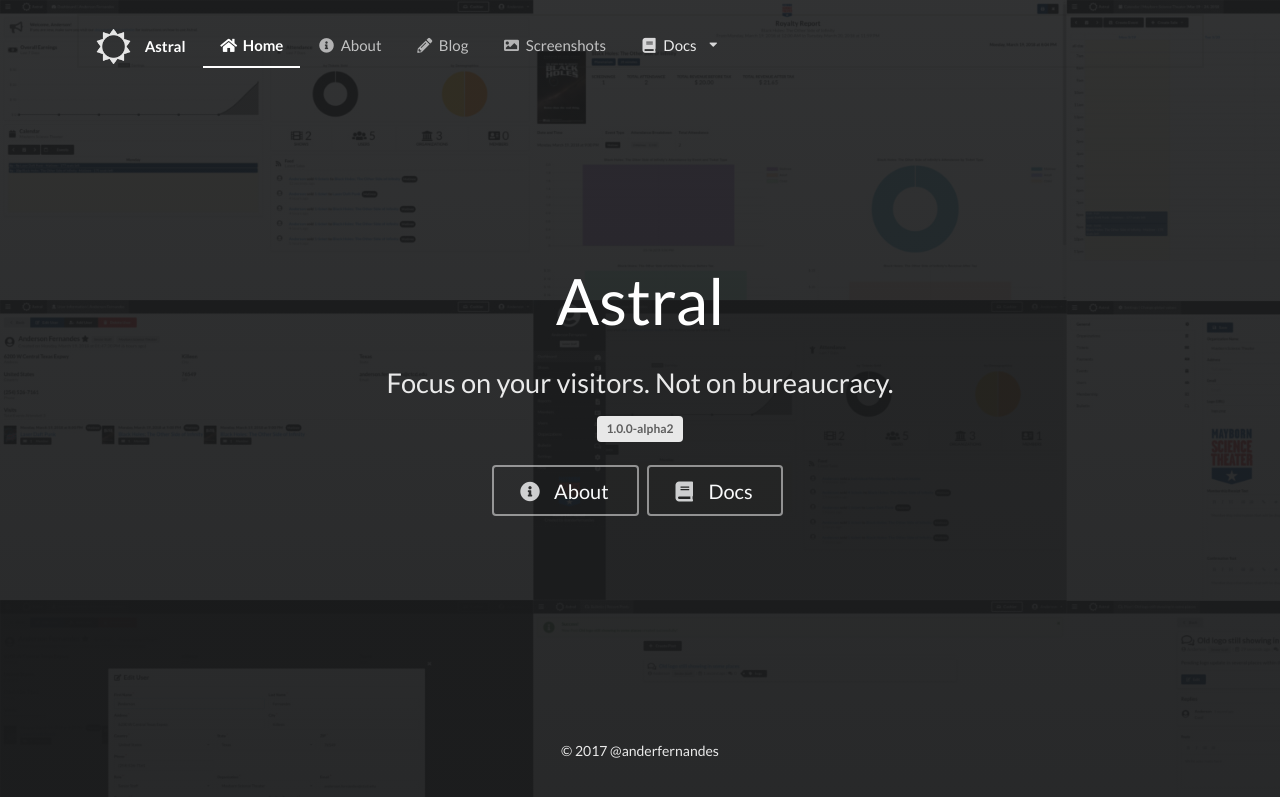
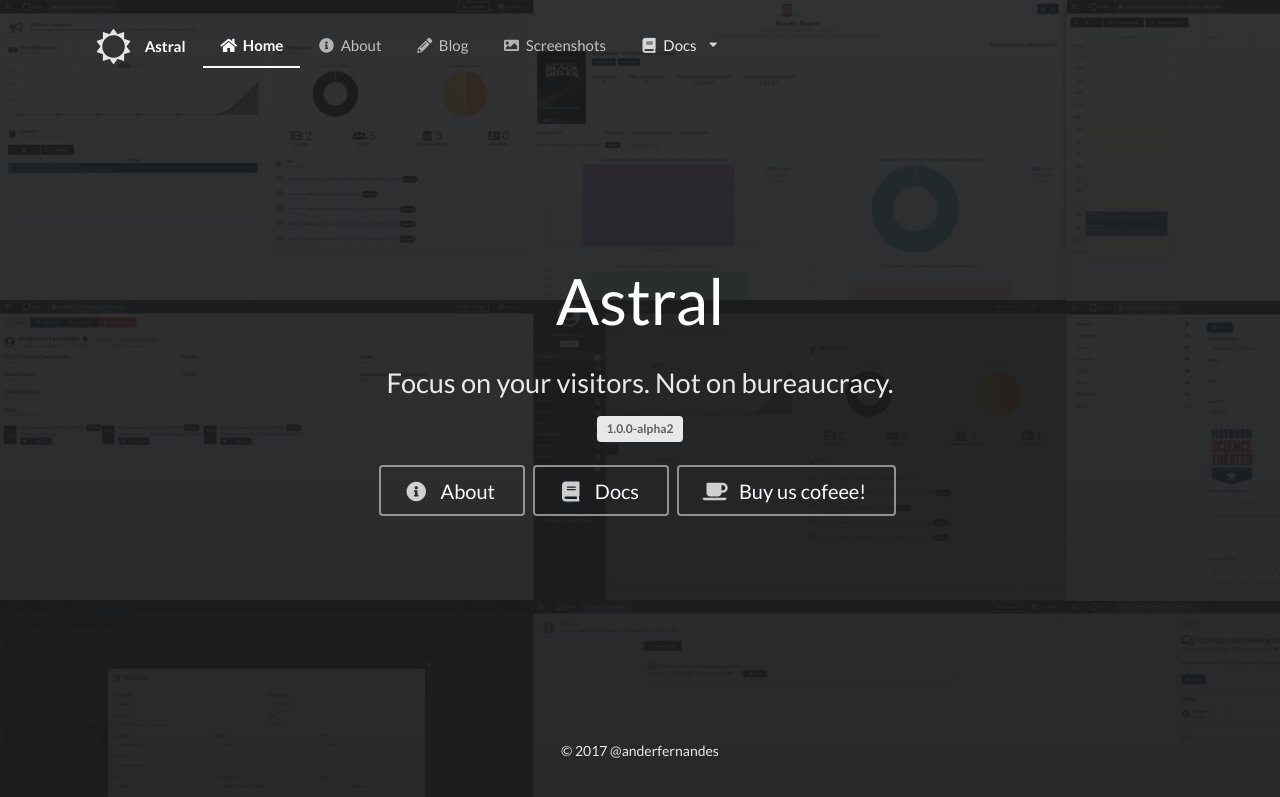
Before and after one commit to anderfernandes/astral-docs, a Jekyll site: the page built from index.md, in a window 1280 px wide. Shown: the top 797 px of the page. Built offline with Jekyll 4.4.1, drawn with Linux system fonts in a browser that asks for light colours; nearby versions of some CDN libraries.

Commit message:
Added the buy us coffee button in the home page

```diff
--- a/index.md
+++ b/index.md
@@ -14,6 +14,9 @@ excerpt: Astral is a completely open source solution for non-profit organization
 <a href="/docs/{{ site.current | escape }}/" class="ui huge inverted basic button">
   <i class="book icon"></i> Docs
 </a>
+<a href="https://www.paypal.me/anderfernandes" target="_blank" class="ui huge inverted active basic button">
+  <i class="coffee icon"></i> Buy us cofeee!
+</a>
 
 <style>
   .header.item { padding-bottom: 0 !important }
```
